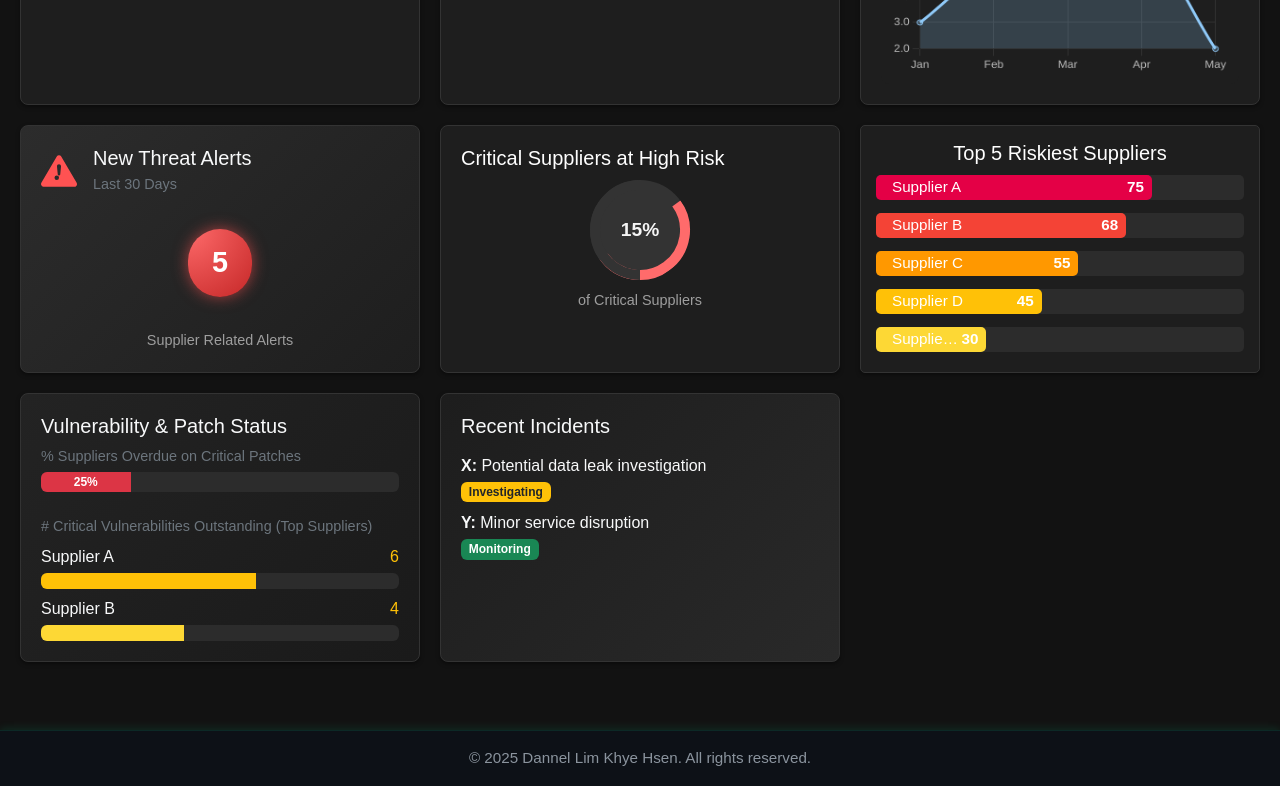
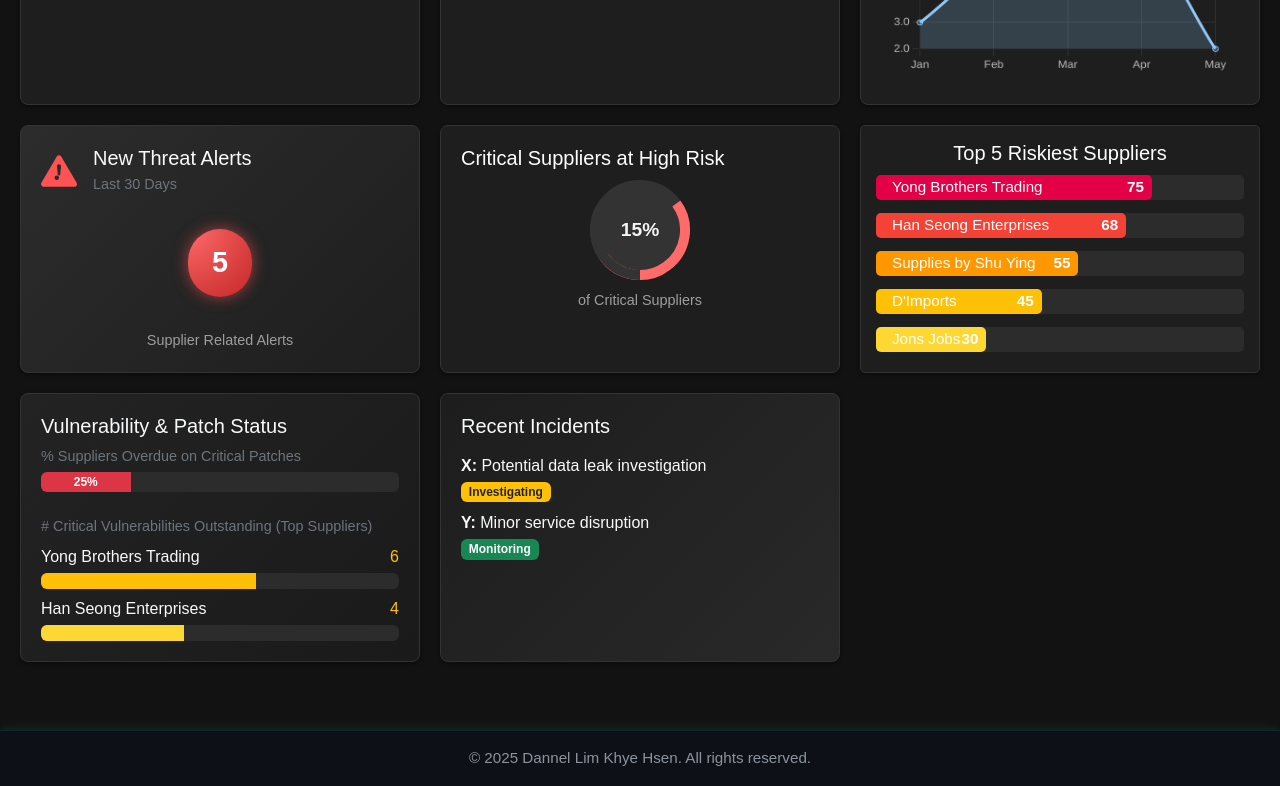
Before and after one commit to dannellim/opim626-dashboard, a plain HTML site: page supplier.html in a window 1280 px wide. Shown: the part 272-1058 px from the top of the page. Drawn offline with nearby package versions, Linux system fonts and the light colour scheme.

Commit message:
add realistic supplier names

```diff
--- a/supplier.html
+++ b/supplier.html
@@ -325,7 +325,7 @@
                     onclick="window.location.href = 'risk.html';">
                     <div class="bar"
                         style="width: 75%; background-color: #e40046; color: white; padding: 8px; border-radius: 5px; display: flex; justify-content: space-between; align-items: center;">
-                        <div class="bar-label" style="font-size: 0.95em;">Supplier A</div>
+                        <div class="bar-label" style="font-size: 0.95em;">Yong Brothers Trading</div>
                         <div style="font-weight: bold; font-size: 0.95em;">75</div>
                     </div>
                 </div>
@@ -333,7 +333,7 @@
                     onclick="window.location.href = 'risk.html';">
                     <div class="bar"
                         style="width: 68%; background-color: #f44336; color: white; padding: 8px; border-radius: 5px; display: flex; justify-content: space-between; align-items: center;">
-                        <div class="bar-label" style="font-size: 0.95em;">Supplier B</div>
+                        <div class="bar-label" style="font-size: 0.95em;">Han Seong Enterprises</div>
                         <div style="font-weight: bold; font-size: 0.95em;">68</div>
                     </div>
                 </div>
@@ -341,7 +341,7 @@
                     onclick="window.location.href = 'risk.html';">
                     <div class="bar"
                         style="width: 55%; background-color: #ff9800; color: white; padding: 8px; border-radius: 5px; display: flex; justify-content: space-between; align-items: center;">
-                        <div class="bar-label" style="font-size: 0.95em;">Supplier C</div>
+                        <div class="bar-label" style="font-size: 0.95em;">Supplies by Shu Ying</div>
                         <div style="font-weight: bold; font-size: 0.95em;">55</div>
                     </div>
                 </div>
@@ -349,7 +349,7 @@
                     onclick="window.location.href = 'risk.html';">
                     <div class="bar"
                         style="width: 45%; background-color: #ffc107; color: white; padding: 8px; border-radius: 5px; display: flex; justify-content: space-between; align-items: center;">
-                        <div class="bar-label" style="font-size: 0.95em;">Supplier D</div>
+                        <div class="bar-label" style="font-size: 0.95em;">D'Imports</div>
                         <div style="font-weight: bold; font-size: 0.95em;">45</div>
                     </div>
                 </div>
@@ -357,7 +357,7 @@
                     onclick="window.location.href = 'risk.html';">
                     <div class="bar"
                         style="width: 30%; background-color: #fdd835; color: white; padding: 8px; border-radius: 5px; display: flex; justify-content: space-between; align-items: center;">
-                        <div class="bar-label" style="font-size: 0.95em;">Supplier E</div>
+                        <div class="bar-label" style="font-size: 0.95em;">Jons Jobs</div>
                         <div style="font-weight: bold; font-size: 0.95em;">30</div>
                     </div>
                 </div>
@@ -387,7 +387,7 @@
 
                 <div class="mb-2" onclick="window.location.href = 'risk.html';">
                     <div class="d-flex justify-content-between mb-1">
-                        <span class="text-light">Supplier A</span>
+                        <span class="text-light">Yong Brothers Trading</span>
                         <span class="text-warning">6</span>
                     </div>
                     <div class="progress" style="height: 16px; background-color: #2c2c2c;">
@@ -397,7 +397,7 @@
 
                 <div>
                     <div class="d-flex justify-content-between mb-1" onclick="window.location.href = 'risk.html';">
-                        <span class="text-light">Supplier B</span>
+                        <span class="text-light">Han Seong Enterprises</span>
                         <span class="text-warning">4</span>
                     </div>
                     <div class="progress" style="height: 16px; background-color: #2c2c2c;">
```
